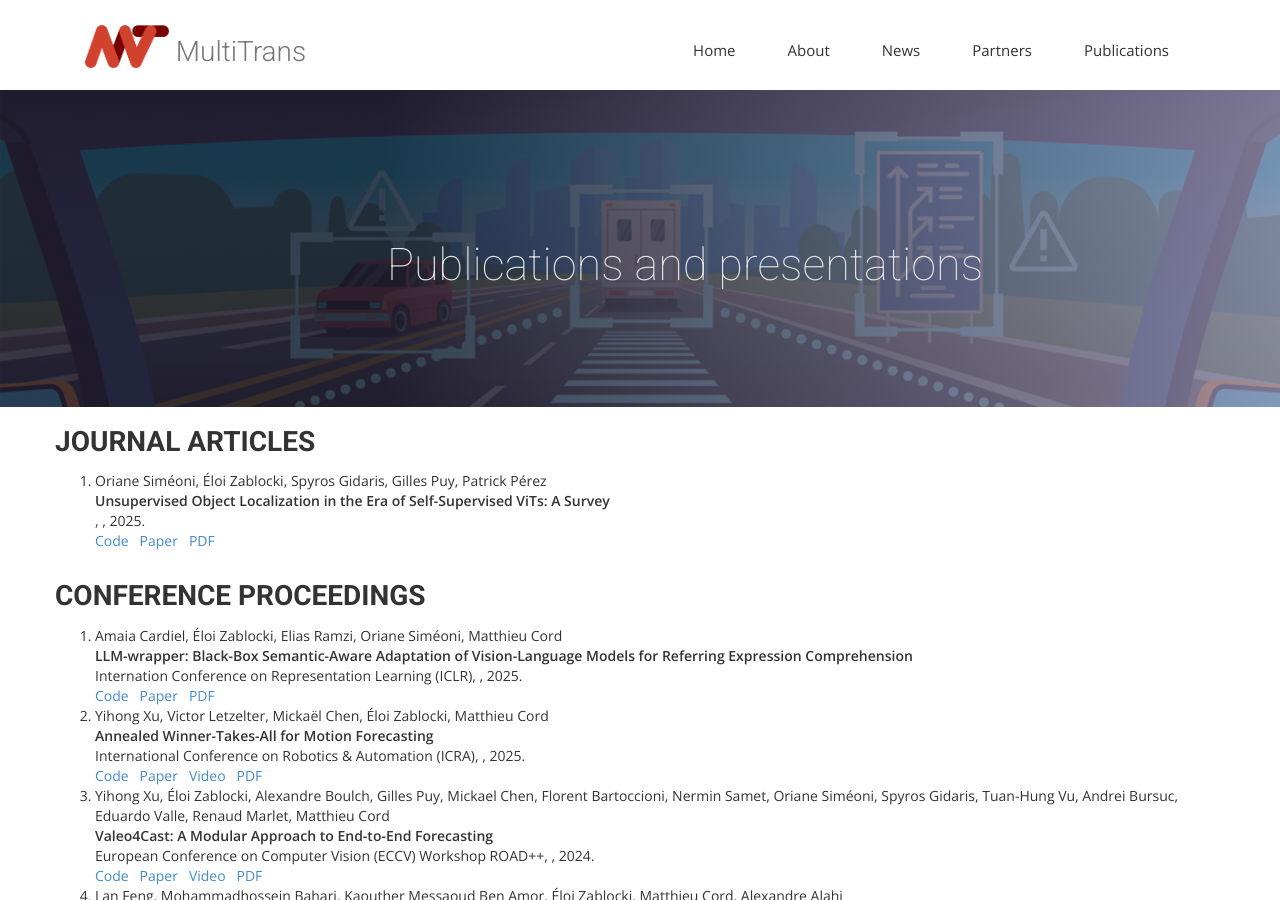
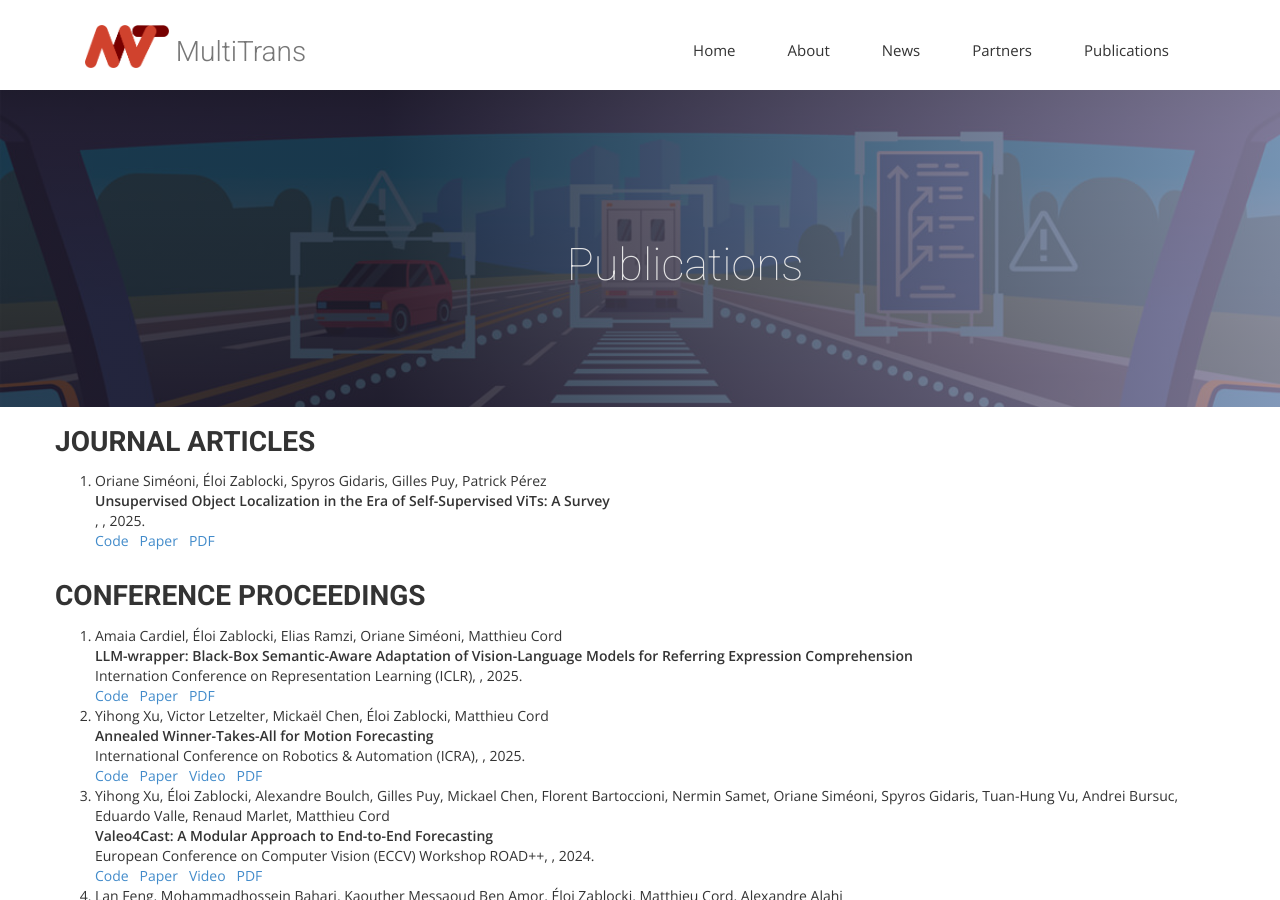
Before and after one commit to anr-multitrans/anr-multitrans.github.io, a Jekyll site: the page built from publications.html, in a window 1280 px wide and 900 px high. Built offline with Jekyll 4.4.1, drawn with Linux system fonts in a browser that asks for light colours; nearby versions of some CDN libraries; some web fonts are replaced.

Commit message:
Change heading from 'Publications and presentations' to 'Publications'

```diff
--- a/publications.html
+++ b/publications.html
@@ -12,7 +12,7 @@ permalink: /publications/
     <div class="row">
       <div class="col-md-12">
         <div class="block">
-          <h1>Publications and presentations</h1>
+          <h1>Publications</h1>
           <!--<p></p>-->
         </div>
       </div>
```
